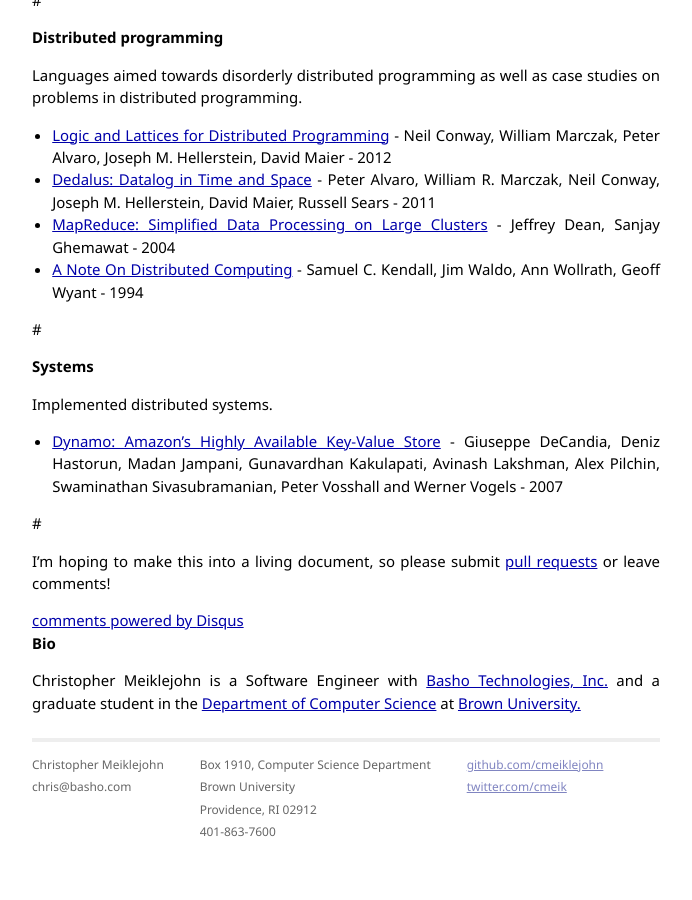
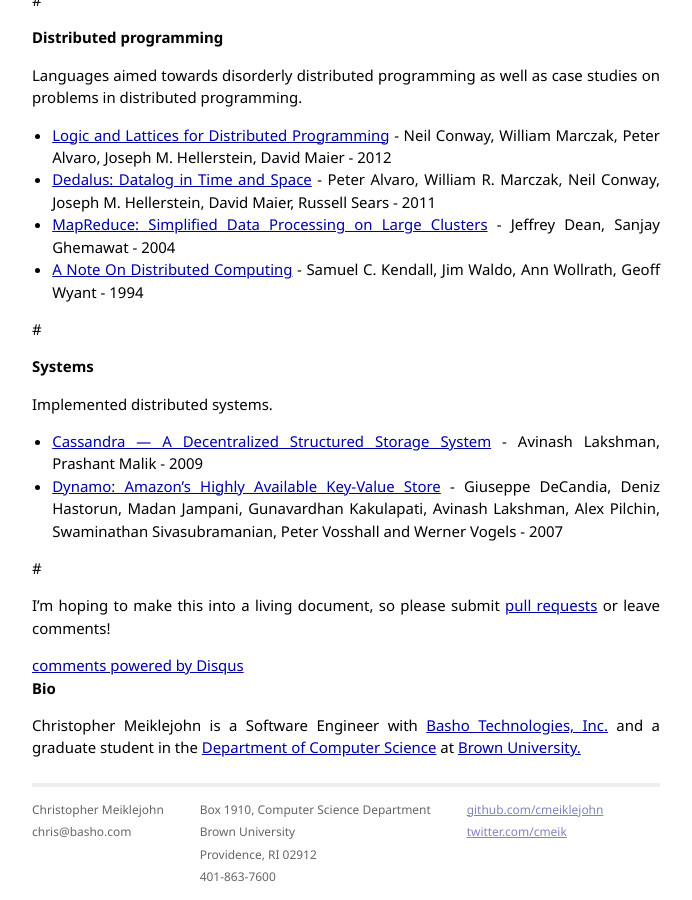
Before and after one commit to cmeiklejohn/cmeiklejohn.github.io, a Jekyll site: the page built from _posts/2013-07-12-readings-in-distributed-systems.markdown, in a window 1280 px wide and 900 px high, scrolled down 1229 px. Shown: the whole window, without its empty margins (294-986 px from the left). Built offline with Jekyll 4.4.1, drawn with Linux system fonts in a browser that asks for light colours; comment, search, counter and statistics services are not loaded; before the commit the page ends 2084 px from its top, so only the background shows below that.

Commit message:
Add cassie paper.

```diff
--- a/_posts/2013-07-12-readings-in-distributed-systems.markdown
+++ b/_posts/2013-07-12-readings-in-distributed-systems.markdown
@@ -83,6 +83,8 @@ case studies on problems in distributed programming.
 
 Implemented distributed systems.
 
+* [Cassandra — A Decentralized Structured Storage System][cassandra] -
+    Avinash Lakshman, Prashant Malik - 2009
 * [Dynamo: Amazon’s Highly Available Key-Value Store][dynamo] -
     Giuseppe DeCandia, Deniz Hastorun, Madan Jampani, Gunavardhan
     Kakulapati, Avinash Lakshman, Alex Pilchin, Swaminathan
@@ -113,3 +115,4 @@ requests][pull] or leave comments!
 [harvest]: http://lab.mscs.mu.edu/Dist2012/lectures/HarvestYield.pdf
 [crdt2]: http://hal.archives-ouvertes.fr/docs/00/39/79/81/PDF/RR-6956.pdf
 [mapreduce]: http://research.google.com/archive/mapreduce.html
+[cassandra]: http://www.cs.cornell.edu/projects/ladis2009/papers/lakshman-ladis2009.pdf
```
